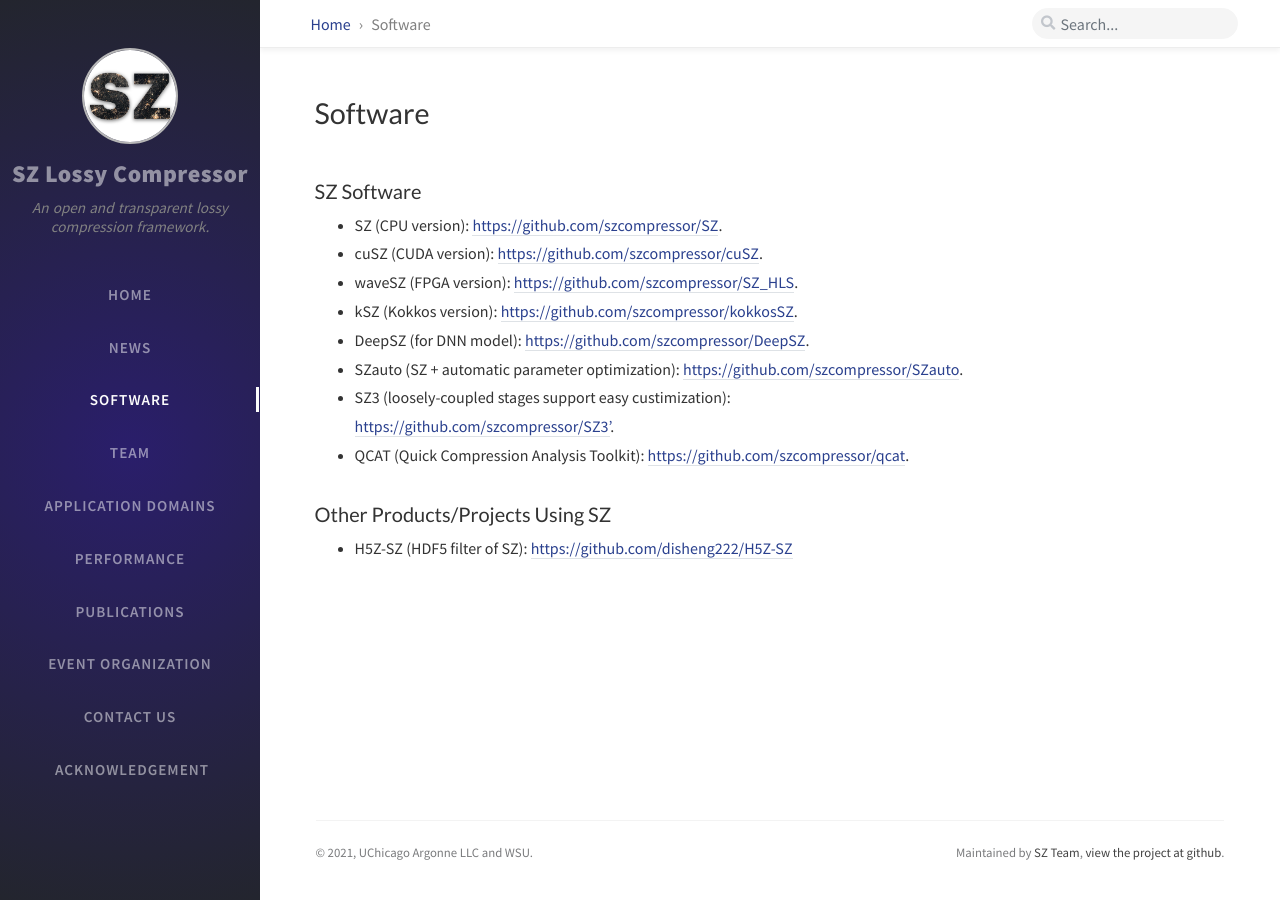
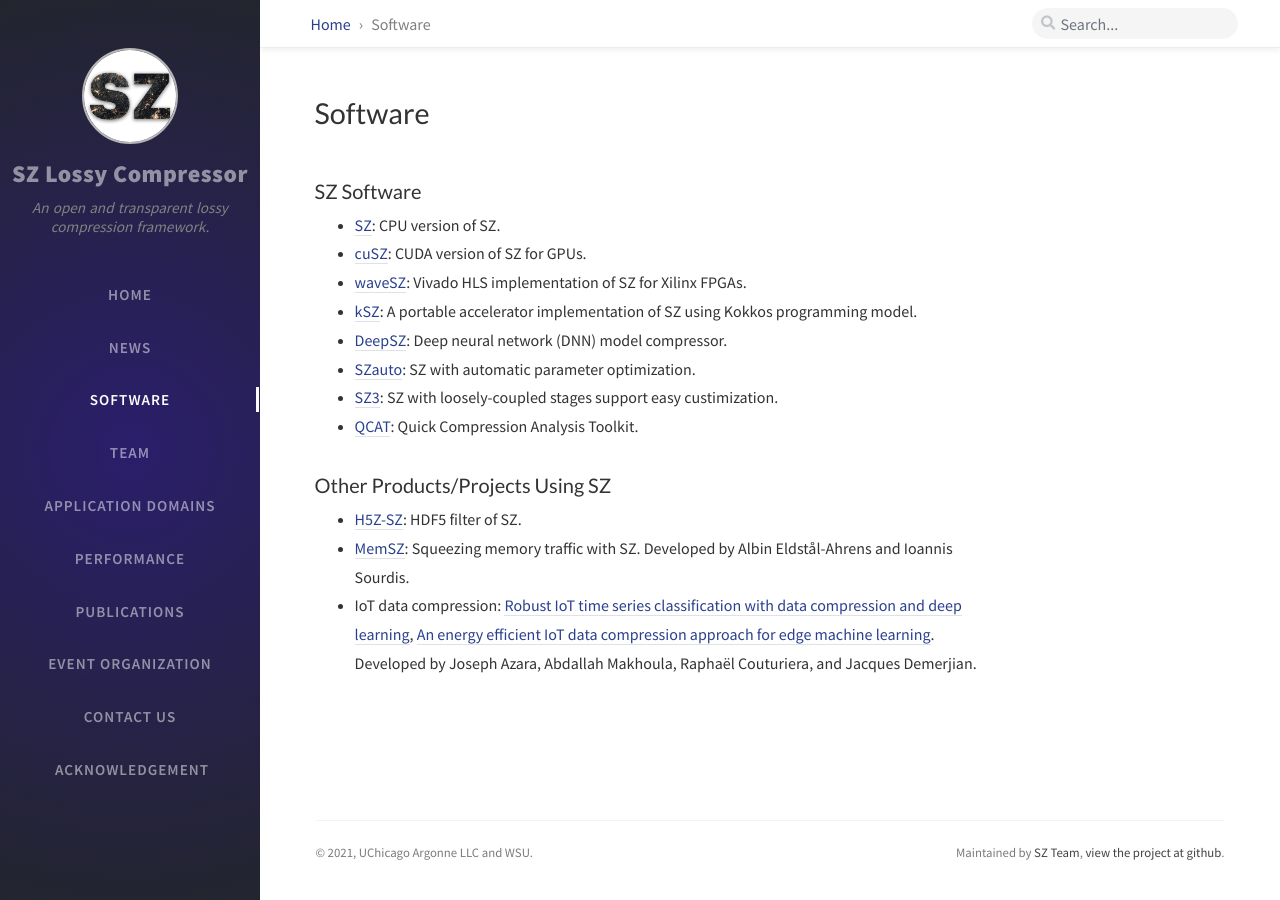
Before and after one commit to szcompressor/szcompressor.github.io, a Jekyll site: the page built from tabs/software.md, in a window 1280 px wide. Built offline with Jekyll 4.4.1, drawn with Linux system fonts in a browser that asks for light colours; nearby versions of some CDN libraries; comment, search, counter and statistics services are not loaded.

Commit message:
Update software.md

```diff
--- a/tabs/software.md
+++ b/tabs/software.md
@@ -4,16 +4,17 @@
 
 <div id="instrument"><h3>SZ Software</h3></div>
 
-- SZ (CPU version): [https://github.com/szcompressor/SZ](https://github.com/szcompressor/SZ).
-- cuSZ (CUDA version): [https://github.com/szcompressor/cuSZ](https://github.com/szcompressor/cuSZ).
-- waveSZ (FPGA version): [https://github.com/szcompressor/SZ_HLS](https://github.com/szcompressor/SZ_HLS).
-- kSZ (Kokkos version): [https://github.com/szcompressor/kokkosSZ](https://github.com/szcompressor/kokkosSZ).
-- DeepSZ (for DNN model): [https://github.com/szcompressor/DeepSZ](https://github.com/szcompressor/DeepSZ).
-- SZauto (SZ + automatic parameter optimization): [https://github.com/szcompressor/SZauto](https://github.com/szcompressor/SZauto).
-- SZ3 (loosely-coupled stages support easy custimization): [https://github.com/szcompressor/SZ3'](https://github.com/szcompressor/SZ3).
-- QCAT (Quick Compression Analysis Toolkit): [https://github.com/szcompressor/qcat](https://github.com/szcompressor/qcat).
-
+- [SZ](https://github.com/szcompressor/SZ): CPU version of SZ.
+- [cuSZ](https://github.com/szcompressor/cuSZ): CUDA version of SZ for GPUs.
+- [waveSZ](https://github.com/szcompressor/SZ_HLS): Vivado HLS implementation of SZ for Xilinx FPGAs.
+- [kSZ](https://github.com/szcompressor/kokkosSZ): A portable accelerator implementation of SZ using Kokkos programming model.
+- [DeepSZ](https://github.com/szcompressor/DeepSZ): Deep neural network (DNN) model compressor.
+- [SZauto](https://github.com/szcompressor/SZauto): SZ with automatic parameter optimization.
+- [SZ3](https://github.com/szcompressor/SZ3): SZ with loosely-coupled stages support easy custimization.
+- [QCAT](https://github.com/szcompressor/qcat): Quick Compression Analysis Toolkit.
 
 <div id="instrument"><h3>Other Products/Projects Using SZ </h3></div>
 
-- H5Z-SZ (HDF5 filter of SZ): [https://github.com/disheng222/H5Z-SZ](https://github.com/disheng222/H5Z-SZ)
+- [H5Z-SZ](https://github.com/disheng222/H5Z-SZ): HDF5 filter of SZ.
+- [MemSZ](https://dl.acm.org/doi/pdf/10.1145/3424668): Squeezing memory traffic with SZ. Developed by Albin Eldstål-Ahrens and Ioannis Sourdis.
+- IoT data compression: [Robust IoT time series classification with data compression and deep learning](https://www.sciencedirect.com/science/article/abs/pii/S0925231220302939), [An energy efficient IoT data compression approach for edge machine learning](https://www.sciencedirect.com/science/article/pii/S0167739X18331716). Developed by Joseph Azara, Abdallah Makhoula, Raphaël Couturiera, and Jacques Demerjian.
```
